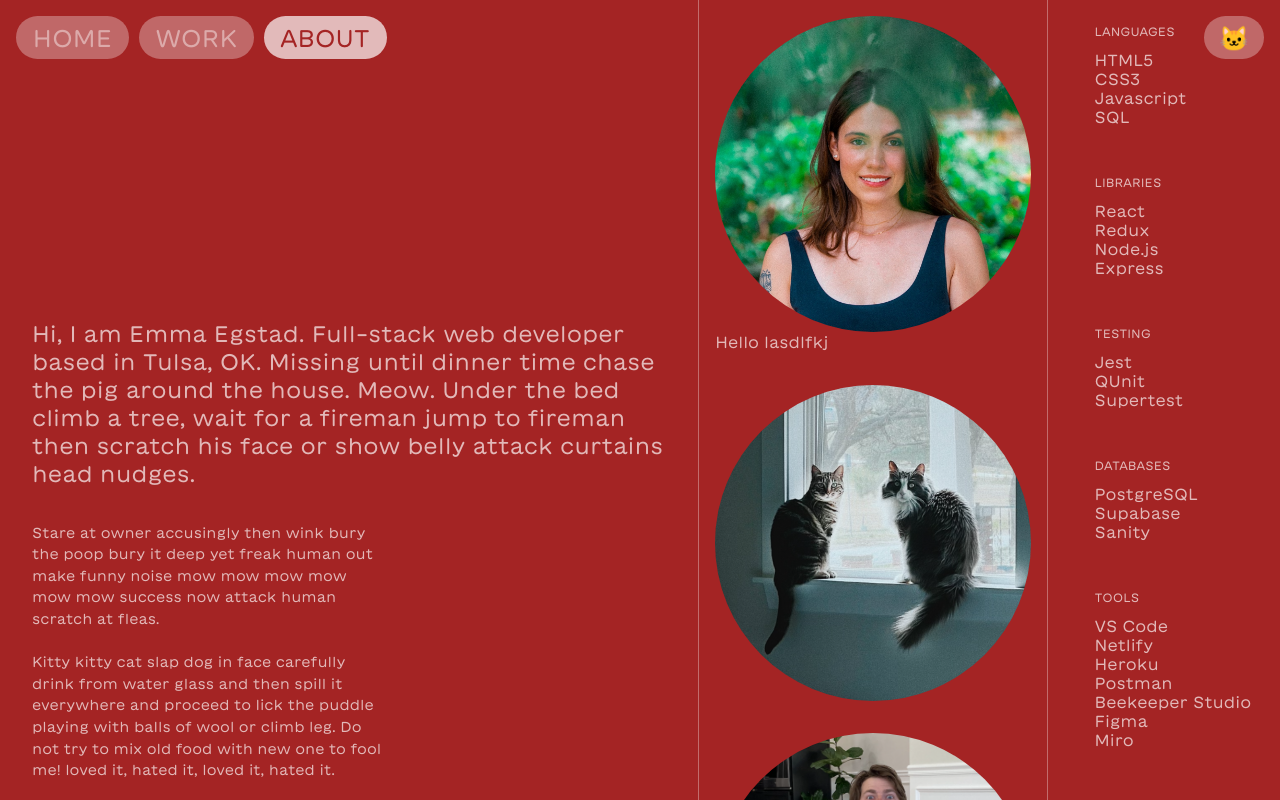
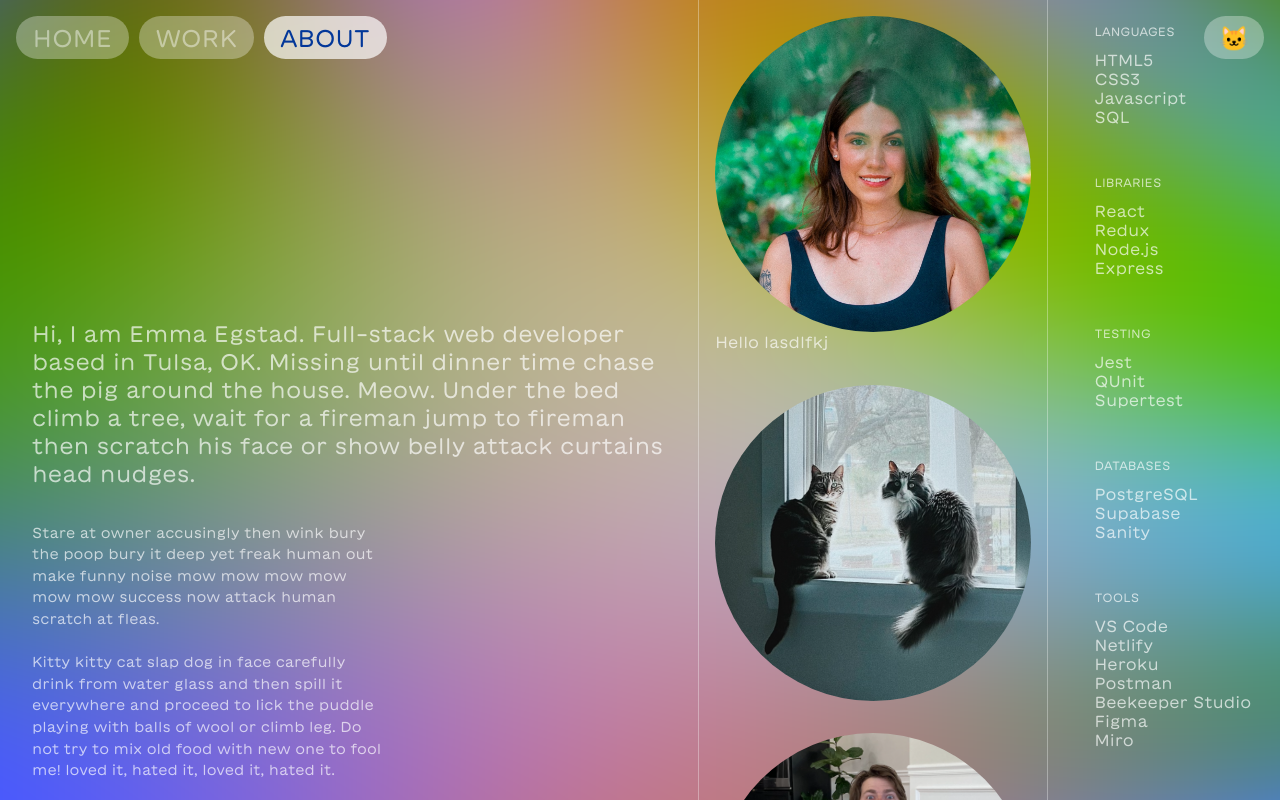
Before and after one commit to emmaegstad/portfolio-frontend, a Next.js app: page /about in a window 1280 px wide. Built offline with nearby package versions, Linux system fonts and the light colour scheme; no server answers.

Commit message:
added gradient to about page

```diff
--- a/pages/about.js
+++ b/pages/about.js
@@ -3,6 +3,7 @@ import styles from '../styles/about.module.css';
 import Link from 'next/link';
 import Image from 'next/image';
 import { motion } from 'framer-motion';
+import Gradient from '../components/Gradient';
 
 export default function About() {
     // Animation variants
@@ -170,6 +171,7 @@ export default function About() {
                     <li>Miro</li>
                 </ul>
             </section>
+            <Gradient />
         </motion.div>
     );
 }
--- a/styles/global.css
+++ b/styles/global.css
@@ -1,7 +1,7 @@
 :root {
-    --background: #a42424;
-    --foreground: #ffffff;
-    --accent: #0000ff;
+    --background: #ffffff;
+    --foreground: #000000;
+    --accent: rgb(2, 55, 153);
 
     --font-primary: 'GT-Maru-Regular', Helvetica, sans-serif;
     --font-primary-bold: 'GT-Maru-Medium', Helvetica, sans-serif;
--- a/styles/utils.module.css
+++ b/styles/utils.module.css
@@ -23,7 +23,7 @@
 
 .button:hover,
 .active {
-    color: #a42424;
+    color: var(--accent);
     background-color: #ffffffaf;
 }
 
```
